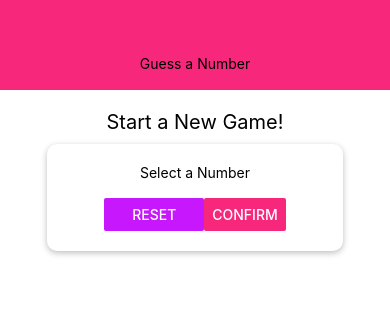
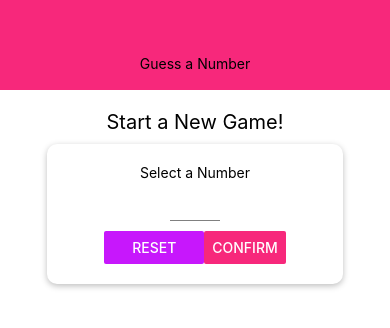
Before and after one commit to dkurganskii/react-native-guess-a-number-app, a React Native app: screen / in a window 390 px wide. Shown: the top 328 px of the page. Built offline with nearby package versions, Linux system fonts and the light colour scheme.

Commit message:
configure and style textInput

```diff
--- /dev/null
+++ b/components/Input.js
@@ -0,0 +1,17 @@
+import React from 'react'
+import { TextInput, StyleSheet } from 'react-native'
+
+const Input = props => {
+    return <TextInput {...props} style={{ ...styles.input, ...props.style }} />
+}
+
+const styles = StyleSheet.create({
+    input: {
+        height: 30,
+        borderBottomColor: 'grey',
+        borderBottomWidth: 1,
+        marginVertical: 10
+    }
+})
+
+export default Input
--- a/screens/StartGameScreen.js
+++ b/screens/StartGameScreen.js
@@ -1,7 +1,8 @@
 import React from 'react'
-import { Text, View, StyleSheet, TextInput, Button } from 'react-native'
+import { Text, View, StyleSheet, Button } from 'react-native'
 import Card from '../components/Card'
 import Colors from '../constants/colors'
+import Input from '../components/Input'
 
 const StartGameScreen = (props) => {
     return (
@@ -9,7 +10,14 @@
             <Text style={styles.title}>Start a New Game!</Text>
             <Card style={styles.inputContainer}>
                 <Text>Select a Number</Text>
-                <TextInput />
+                <Input
+                    style={styles.input}
+                    blurOnSubmit
+                    autoCapitalize='none'
+                    autoCorrect={false}
+                    keyboardType='number-pad'
+                    maxLength='2'
+                />
                 <View style={styles.buttonContainer}>
                     <View style={styles.button}>
                         <Button title="Reset" onPress={() => { }} color={Colors.accent} />
@@ -44,6 +52,10 @@
     },
     button: {
         width: 100
+    },
+    input: {
+        width: 50,
+        textAlign: 'center'
     }
 })
 
```
